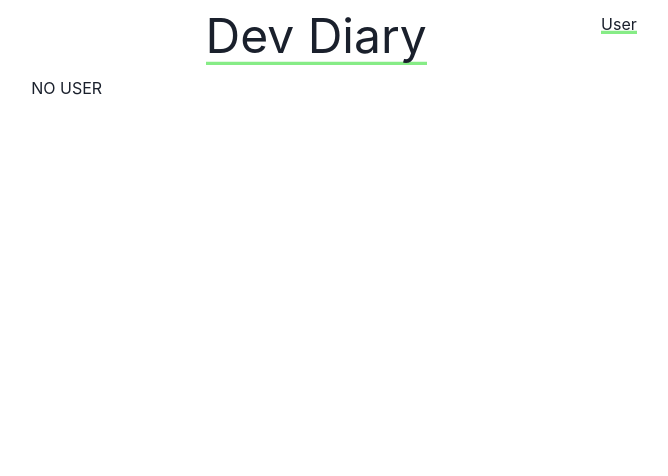
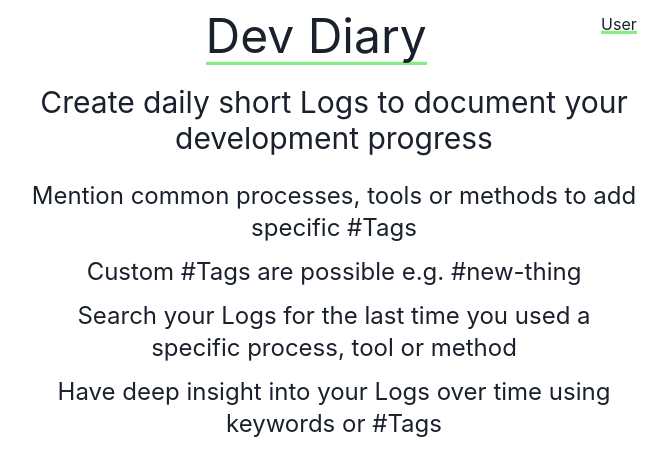
Before and after one commit to k-flynn-webdev/dev-log, a React (Create React App) app in the folder client/: page / in a window 1280 px wide. Shown: the top 476 px of the page, without its empty margins (306-974 px from the left). Built offline with nearby package versions, Linux system fonts and the light colour scheme; no server answers.

Commit message:
add splash page content wip

```diff
--- a/client/src/lang/en-gb.js
+++ b/client/src/lang/en-gb.js
@@ -11,6 +11,11 @@ export const PASSWORD_PLACEHOLDER = "*******"
 export const NO_ACCOUNT = "Don't have an account?"
 export const HAVE_ACCOUNT = "Already have an account?"
 
+export const SPLASH_CONTENT_LOG = "Create daily short Logs to document your development progress"
+export const SPLASH_CONTENT_TAG = "Mention common processes, tools or methods to add specific #Tags"
+export const SPLASH_CONTENT_CUSTOM = "Custom #Tags are possible e.g. #new-thing"
+export const SPLASH_CONTENT_TIMELINE = "Search your Logs for the last time you used a specific process, tool or method"
+export const SPLASH_CONTENT_INSIGHT = "Have deep insight into your Logs over time using keywords or #Tags"
 
 
 export const LOG_PLACEHOLDERS = [
--- a/client/src/pages/Splash.js
+++ b/client/src/pages/Splash.js
@@ -1,10 +1,18 @@
 import * as React from 'react'
+import { Box, Card, CardHeader, CardBody } from '@chakra-ui/react'
+import { SPLASH_CONTENT_LOG, SPLASH_CONTENT_TAG, SPLASH_CONTENT_CUSTOM, SPLASH_CONTENT_TIMELINE, SPLASH_CONTENT_INSIGHT } from '../lang/en-gb';
 
 function Splash() {
 	return (
-		<>
-			NO USER
-		</>
+		<Box>
+			<div className="my-2 mx-auto">
+						<h1 className="text-center text-3xl mb-6">{SPLASH_CONTENT_LOG}</h1>
+						<h2 className="text-center text-2xl mb-3">{SPLASH_CONTENT_TAG}</h2>
+						<h3 className="text-center text-2xl mb-3">{SPLASH_CONTENT_CUSTOM}</h3>
+						<h3 className="text-center text-2xl mb-3">{SPLASH_CONTENT_TIMELINE}</h3>
+						<h3 className="text-center text-2xl mb-3">{SPLASH_CONTENT_INSIGHT}</h3>
+			</div>
+		</Box>
 	);
 }
 
```
